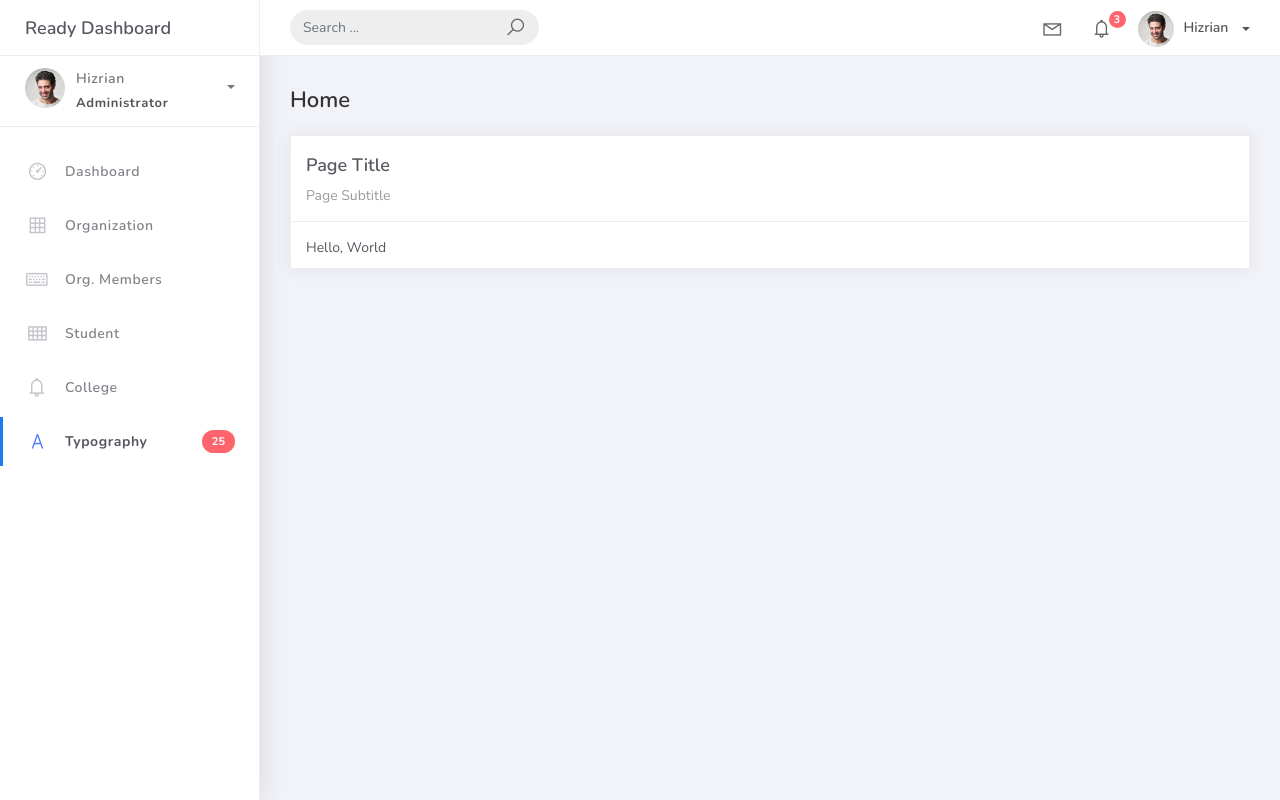
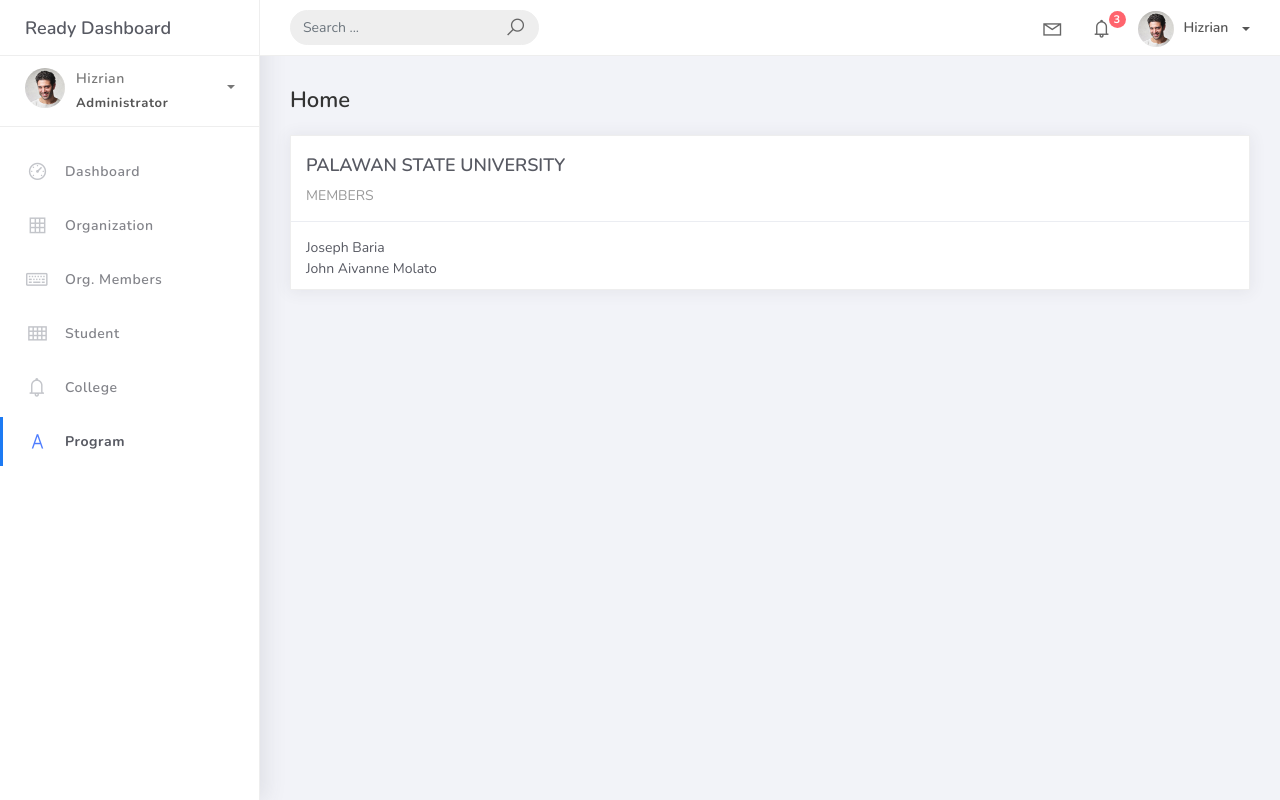
Before and after one commit to josephbaria24/PSUsphere, a Django app: page / in a window 1280 px wide. Run offline with Django 4.2, Linux system fonts and the light colour scheme; a user stored in the database is signed in; some libraries are stand-ins or nearby versions.

Commit message:
program added

```diff
--- a/projectsite/projectsite/urls.py
+++ b/projectsite/projectsite/urls.py
@@ -16,7 +16,7 @@
 """
 from django.contrib import admin
 from django.urls import path, re_path
-from studentorg.views import HomePageView, OrganizationList, OrganizationCreateView, OrganizationUpdateView, OrganizationDeleteView, OrganizationMember, OrganizationAddMember, OrganizationUpdateMember, OrganizationDeleteMember, StudentList , StudentListAdd, StudentListUpdate, StudentListDelete, college, collegeAdd, collegeEdit, collegeDelete
+from studentorg.views import HomePageView, OrganizationList, OrganizationCreateView, OrganizationUpdateView, OrganizationDeleteView, OrganizationMember, OrganizationAddMember, OrganizationUpdateMember, OrganizationDeleteMember, StudentList , StudentListAdd, StudentListUpdate, StudentListDelete, college, collegeAdd, collegeEdit, collegeDelete, program,programAdd, programEdit, programDelete
 from studentorg import views
 from django.contrib.auth import views as auth_views
 
@@ -46,5 +46,9 @@
     path('college/<pk>', collegeEdit.as_view(), name='college-update'),
     path('college/<pk>/delete', collegeDelete.as_view(), name='college-delete'),
 
+    path('program', program.as_view(), name='program-list'),
+    path('program/add', programAdd.as_view(), name='program-add'),
+    path('program/<pk>', programEdit.as_view(), name='program-update'),
+    path('program/<pk>/delete', programDelete.as_view(), name='program-delete'),
 
 ]
--- a/projectsite/studentorg/views.py
+++ b/projectsite/studentorg/views.py
@@ -1,8 +1,8 @@
 from django.shortcuts import render
 from django.views.generic.list import ListView
 from django.views.generic.edit import CreateView, UpdateView, DeleteView
-from studentorg.models import Organization, OrgMember, Student, College
-from studentorg.forms import OrganizationForm, OrgMemberForm, StudentForm, CollegeForm
+from studentorg.models import Organization, OrgMember, Student, College, Program
+from studentorg.forms import OrganizationForm, OrgMemberForm, StudentForm, CollegeForm, ProgramForm
 from django.urls import reverse_lazy
 from django.utils.decorators import method_decorator
 from django.contrib.auth.decorators import login_required
@@ -150,3 +150,35 @@
     model = College
     template_name = 'college_del.html'
     success_url = reverse_lazy('college-list')
+
+
+
+
+
+
+class program(ListView):
+    model = Program
+    context_object_name = 'program'
+    template_name = 'program.html'
+    paginate_by = 5
+
+
+
+
+class programAdd(CreateView):
+    model = Program
+    form_class = ProgramForm
+    template_name = 'program_add.html'
+    success_url = reverse_lazy('program-list')
+
+class programEdit(UpdateView):
+    model = Program
+    form_class = ProgramForm
+    template_name = 'program_edit.html'
+    success_url = reverse_lazy('program-list')
+
+
+class programDelete(DeleteView):
+    model = Program
+    template_name = 'program_del.html'
+    success_url = reverse_lazy('program-list')
--- a/projectsite/templates/base.html
+++ b/projectsite/templates/base.html
@@ -199,10 +199,10 @@
 							</a>
 						</li>
 						<li class="nav-item active">
-							<a href="typography.html">
+							<a href="{% url 'program-list' %}">
 								<i class="la la-font"></i>
-								<p>Typography</p>
-								<span class="badge badge-danger">25</span>
+								<p>Program</p>
+
 							</a>
 						</li>
 					</ul>
--- a/projectsite/templates/home.html
+++ b/projectsite/templates/home.html
@@ -6,10 +6,10 @@
             <div class="col-md-12">
                 <div class="card">
                     <div class="card-header">
-                        <div class="card-title">Page Title</div>
-                        <div class="card-category">Page Subtitle</div>
+                        <div class="card-title">PALAWAN STATE UNIVERSITY</div>
+                        <div class="card-category">MEMBERS</div>
                     </div>
-                    <div class="card-body">Hello, World</div>
+                    <div class="card-body">Joseph Baria<br/>John Aivanne Molato</div>
                 </div>
             </div>
         </div>
```
Also changed, not shown: projectsite/studentorg/forms.py (+6 -1 lines), projectsite/templates/program.html (added, +68 -0 lines), projectsite/templates/program_add.html (added, +31 -0 lines), projectsite/templates/program_del.html (added, +34 -0 lines), projectsite/templates/program_edit.html (added, +31 -0 lines), projectsite/db.sqlite3.
